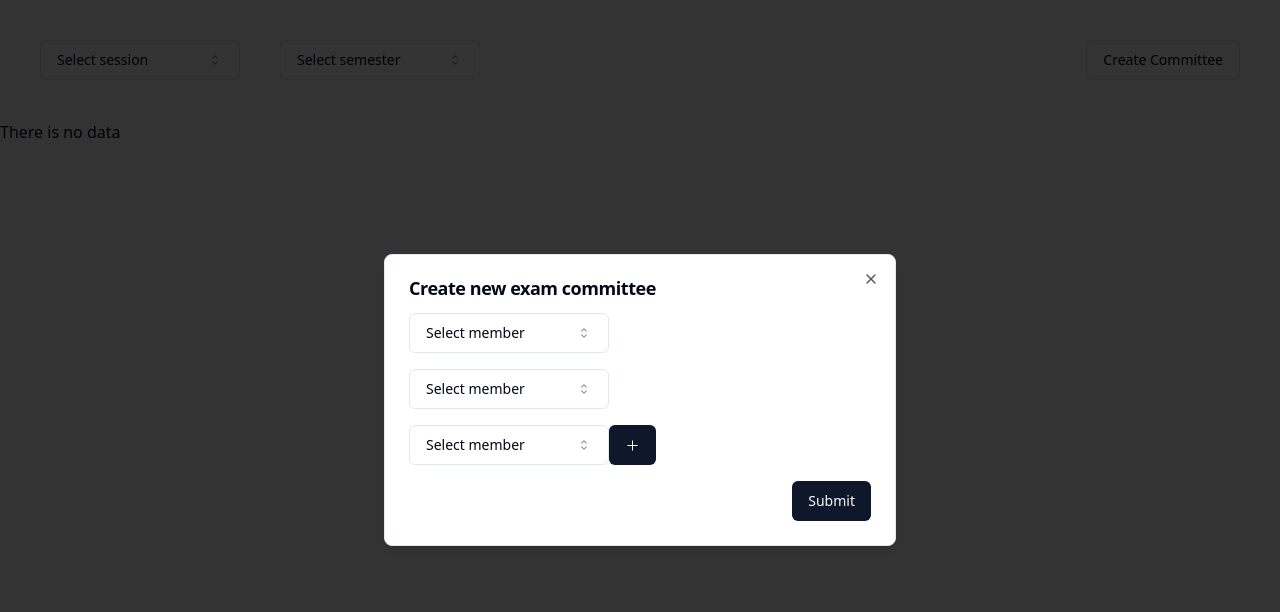
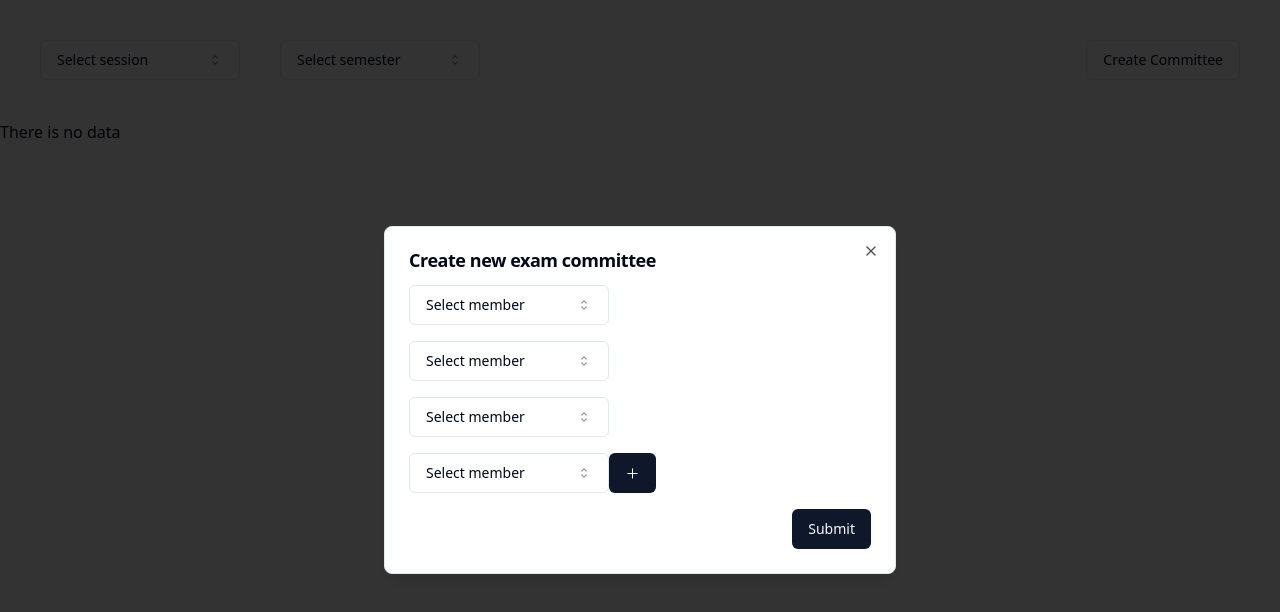
Before and after one commit to ZahidHasan321/RPS_V2, a React (Vite) app: page /admin in a window 1280 px wide. Both pictures are taken after a click on the button "Create Committee". Shown: the top 612 px of the page. Built offline with nearby package versions, Linux system fonts and the light colour scheme.

Commit message:
member creation state management fixed

```diff
--- a/src/components/combobox/combobox.tsx
+++ b/src/components/combobox/combobox.tsx
@@ -16,20 +16,22 @@ import {
 } from "@/components/ui/command";
 import { cn } from "@/lib/utils";
 import { CaretSortIcon, CheckIcon } from "@radix-ui/react-icons";
+import { MemberIdItem } from "../modals/createExamCommittee";
 
 type framework = {
   value: string;
   label: string;
 };
 
-type ComboboxProps = {
+type ComboboxProps= {
   frameworks: framework[];
-  addToData?: React.Dispatch<React.SetStateAction<string[]>>;
+  addToData?: React.Dispatch<React.SetStateAction<MemberIdItem[]>>;
   setData?: React.Dispatch<React.SetStateAction<string>>;
-  selectedList?: string[];
+  selectedList?: MemberIdItem[];
   disabled?: boolean;
   placeholder?: string;
   label?: string;
+  pValue?: string;
 };
 
 const Combobox = ({
@@ -40,15 +42,16 @@ const Combobox = ({
   placeholder = "Search framework...",
   label = "Select framework",
   disabled = false,
+  pValue
 }: ComboboxProps) => {
   const [open, setOpen] = React.useState(false);
-  const [value, setValue] = React.useState("");
+  const [value, setValue] = React.useState(pValue ? pValue : "");
 
   if (value != "") console.log("combobox", value);
 
   useEffect(() => {
     if (disabled === true) {
-      if (addToData) addToData((data) => data.filter((item) => item !== value));
+      if (addToData) addToData((data) => data.filter((item) => item.value !== value));
       setData && setData("");
       setValue("");
     }
@@ -77,13 +80,13 @@ const Combobox = ({
           <CommandList>
             <CommandEmpty>No data found.</CommandEmpty>
             <CommandGroup>
-              {frameworks.map((framework) => {
+              {frameworks.map((framework, idx) => {
                 return (
                   <CommandItem
                     key={framework.value}
                     disabled={
                       selectedList &&
-                      selectedList.includes(framework.value) &&
+                      selectedList.find(item => item.value === framework.value) &&
                       framework.value !== value
                     }
                     value={framework.value}
@@ -96,17 +99,17 @@ const Combobox = ({
                       if (addToData) {
                         //select
                         if (currentValue !== value) {
-                          addToData((data) => [...data, currentValue]);
+                          addToData((data) => [...data, {idx, value:currentValue}]);
 
                           if (value) {
                             addToData((data) =>
-                              data.filter((item) => item !== value)
+                              data.filter((item) => item.value !== value)
                             );
                           }
                         } else {
                           //unselect
                           addToData((data) =>
-                            data.filter((item) => item !== currentValue)
+                            data.filter((item) => item.value !== currentValue)
                           );
                         }
                       }
--- a/src/components/modals/createExamCommittee.tsx
+++ b/src/components/modals/createExamCommittee.tsx
@@ -1,4 +1,4 @@
-import { useState } from "react";
+import { useEffect, useState } from "react";
 import { Button } from "../ui/button";
 import {
   Dialog,
@@ -16,9 +16,15 @@ type framework = {
   label: string;
 };
 
+export type MemberIdItem = {
+  idx: number;
+  value: string;
+}
+
+
 const CreateExamCommittee = () => {
-  const [members, setMembers] = useState<string[]>([]);
-  const [count, setCount] = useState<number>(3);
+  const [members, setMembers] = useState<MemberIdItem[]>([]);
+  const [count, setCount] = useState<number[]>([1, 2, 3, 4]);
   const [teachers, setTeachers] = useState<framework[]>([
     {
       value: "1",
@@ -42,6 +48,7 @@ const CreateExamCommittee = () => {
     console.log(members);
   }
 
+
   return (
     <Dialog>
       <DialogTrigger asChild>
@@ -53,7 +60,7 @@ const CreateExamCommittee = () => {
           <DialogTitle>Create new exam committee</DialogTitle>
         </DialogHeader>
 
-        {[...Array(count)].map((_: unknown, idx: number) => (
+        {count.map((num: unknown, idx: number) => (
           <div key={idx} className="flex flex-row items-center ">
             <Combobox
               key={idx}
@@ -62,9 +69,10 @@ const CreateExamCommittee = () => {
               selectedList={members}
               placeholder="Search teacher...."
               label="Select member"
+              pValue={members.find(item => item.idx === idx)?.value}
             />
-            {idx === count - 1 && count < 7 && (
-              <Button onClick={() => setCount((count) => count + 1)}>
+            {idx === count.length - 1 && count.length < 7 && (
+              <Button onClick={() => setCount((count) => [...count, count.length+1])}>
                 <PlusIcon />
               </Button>
             )}
```
